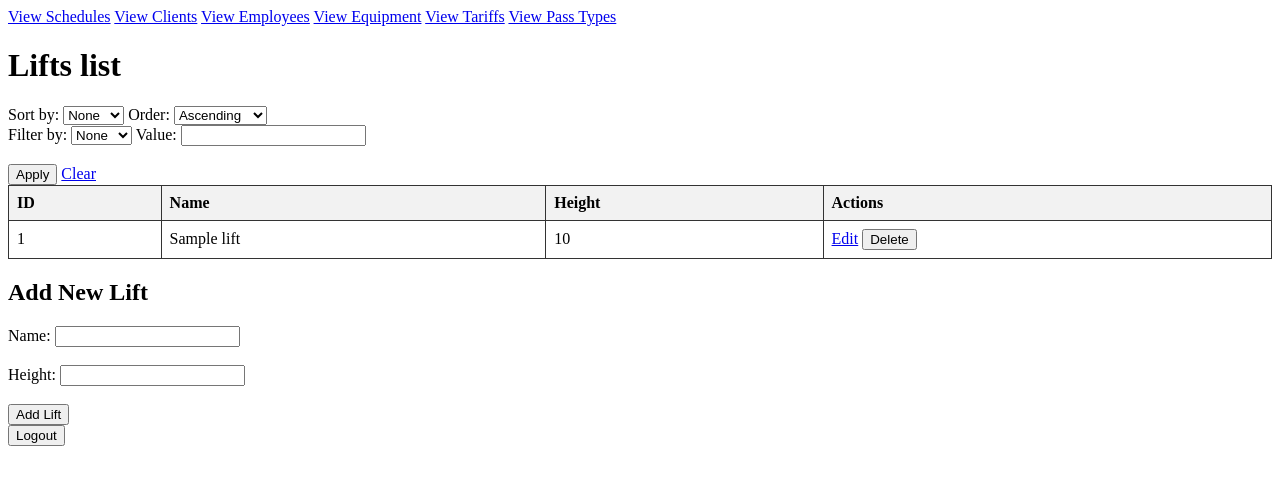
After one commit to ostrrovska/ski_resort, a Flask app: page /lifts/ in a window 1280 px wide. The commit adds this page. Shown: the top 485 px of the page. Run offline with Flask 3, Linux system fonts and the light colour scheme; the visitor is signed in with stand-in values (Sample User, id 1); tables that the repository leaves empty hold one stand-in row (values such as "Sample post").

Commit message:
Add controller, templates for lifts

```diff
--- a/app.py
+++ b/app.py
@@ -7,6 +7,7 @@ from controllers.equipment_controller import equipment_controller
 from controllers.tariff_controller import tariff_controller
 from controllers.pass_type_controller import pass_type_controller
 from controllers.pass_controller import pass_controller
+from controllers.lift_controller import lift_controller
 from middlewares.authentication_middleware import require_login_middleware
 from models import db
 from config import Config
@@ -42,6 +43,8 @@ app.register_blueprint(pass_type_controller, url_prefix='/pass_types')
 
 app.register_blueprint(pass_controller, url_prefix='/pass')
 
+app.register_blueprint(lift_controller, url_prefix='/lifts')
+
 if __name__ == '__main__':
     # Quick test: print all schedules for the first employee
     with app.app_context():
--- /dev/null
+++ b/controllers/lift_controller.py
@@ -0,0 +1,60 @@
+from flask import Blueprint, render_template, request, redirect, url_for, flash
+from services.lift_service import LiftService
+
+lift_service = LiftService()
+
+lift_controller = Blueprint('lift', __name__)
+
+@lift_controller.route('/', methods=['GET'])
+def list_lifts():
+    sort_by = request.args.get('sort_by')
+    sort_order = request.args.get('sort_order')
+    filter_by = request.args.get('filter_by')
+    filter_value = request.args.get('filter_value')
+
+    lifts = lift_service.get_all(sort_by=sort_by, sort_order=sort_order, filter_by=filter_by,
+                                 filter_value=filter_value)
+
+    return render_template('lifts.html', lifts=lifts)
+
+@lift_controller.route('/add', methods=['POST'])
+def add():
+    name = request.form['name']
+    height = request.form['height']
+    try:
+        lift_service.add(name, height)
+        flash('Lift added successfully.', 'success')
+    except ValueError as e:
+        flash(f'Error: {e}', 'danger')
+
+    return redirect(url_for('lift.list_lifts'))
+
+@lift_controller.route('/edit/<int:id>', methods=['GET'])
+def edit_lift(id):
+    lift = lift_service.get_by_id(id)
+    if not lift:
+        return redirect(url_for('lift.list_lifts'))
+    return render_template('lift_edit.html', lift=lift)
+
+@lift_controller.route('/update/<int:id>', methods=['POST'])
+def update(id):
+    name = request.form['name']
+    height = request.form['height']
+
+    if not name or not height:
+        flash('Name and height are required.', 'warning')
+        return redirect(url_for('lift.edit_lift', id=id))
+
+    try:
+        lift_service.update(id, name, height)
+        flash('Lift updated successfully.', 'success')
+        return redirect(url_for('lift.list_lifts'))
+    except ValueError as e:
+        flash(f'Error: {e}', 'danger')
+
+    return redirect(url_for('lift.edit_lift', id=id))
+
+@lift_controller.route('/delete/<int:id>', methods=['POST'])
+def delete(id):
+    lift_service.delete(id)
+    return redirect(url_for('lift.list_lifts'))
--- a/templates/employees.html
+++ b/templates/employees.html
@@ -13,6 +13,7 @@
 <a href="{{ url_for('tariff.list_tariffs') }}">View Tariffs</a>
 <a href="{{ url_for('pass_type.list_pass_types') }}">View pass types</a>
 <a href="{{ url_for('pass.list_passes') }}">View passes</a>
+<a href="{{ url_for('lift.list_lifts') }}">View lifts</a>
 <h1>Employee List</h1>
 
 
--- /dev/null
+++ b/templates/lifts.html
@@ -0,0 +1,98 @@
+<!DOCTYPE html>
+<html lang="en">
+<head>
+    <meta charset="UTF-8">
+    <title>Lifts</title>
+    <link rel="stylesheet" href="{{ url_for('static', filename='styles.css') }}">
+</head>
+<body>
+<a href="{{ url_for('schedule.list_schedules') }}">View Schedules</a>
+<a href="{{ url_for('client.list_clients') }}">View Clients</a>
+<a href="{{ url_for('employee.list_employees') }}">View Employees</a>
+<a href="{{ url_for('equipment.list_equipment') }}">View Equipment</a>
+<a href="{{ url_for('tariff.list_tariffs') }}">View Tariffs</a>
+<a href="{{ url_for('pass_type.list_pass_types') }}">View Pass Types</a>
+
+<h1>Lifts list</h1>
+
+<form action="{{ url_for('lift.list_lifts') }}" method="GET">
+    <div class="form-group">
+        <label for="sort_by">Sort by:</label>
+        <select id="sort_by" name="sort_by">
+            <option value="" selected>None</option>
+            <option value="id">ID</option>
+            <option value="name">Name</option>
+            <option value="height">Height</option>
+        </select>
+        <label for="sort_order">Order:</label>
+        <select id="sort_order" name="sort_order">
+            <option value="asc" selected>Ascending</option>
+            <option value="desc">Descending</option>
+        </select>
+    </div>
+
+    <div class="form-group">
+        <label for="filter_by">Filter by:</label>
+        <select id="filter_by" name="filter_by">
+            <option value="" selected>None</option>
+            <option value="name">Name</option>
+            <option value="height">Height</option>
+        </select>
+        <label for="filter_value">Value:</label>
+        <input type="text" id="filter_value" name="filter_value"><br><br>
+        <button type="submit">Apply</button>
+        <a href="{{ url_for('lift.list_lifts') }}">Clear</a>
+    </div>
+</form>
+
+<table>
+    <tr>
+        <th>ID</th>
+        <th>Name</th>
+        <th>Height</th>
+        <th>Actions</th>
+    </tr>
+    {% for lift in lifts %}
+        <tr>
+            <td>{{ lift.id }}</td>
+            <td>{{ lift.name }}</td>
+            <td>{{ lift.height }}</td>
+            <td>
+                <a href="{{ url_for('lift.edit_lift', id=lift.id) }}">Edit</a>
+                <form action="{{ url_for('lift.delete', id=lift.id) }}" method="POST" style="display:inline;">
+                    <button type="submit">Delete</button>
+                </form>
+            </td>
+        </tr>
+    {% endfor %}
+</table>
+
+<h2>Add New Lift</h2>
+<form action="{{ url_for('lift.add') }}" method="POST">
+    <label for="name">Name:</label>
+    <input type="text" id="name" name="name" required><br><br>
+
+    <label for="height">Height:</label>
+    <input type="number" id="height" name="height" required><br><br>
+
+    <button type="submit">Add Lift</button>
+</form>
+
+<!-- Logout button -->
+<form action="{{ url_for('client.logout') }}" method="POST" style="display: inline;">
+    <button type="submit">Logout</button>
+</form>
+
+<script>
+    document.getElementById('filter_by').addEventListener('change', function() {
+        var filterValueInput = document.getElementById('filter_value');
+        if (this.value === 'height') {
+            filterValueInput.type = 'number';
+        } else {
+            filterValueInput.type = 'text';
+        }
+    });
+</script>
+
+</body>
+</html>
```
Also changed, not shown: templates/lift_edit.html (added, +24 -0 lines).
